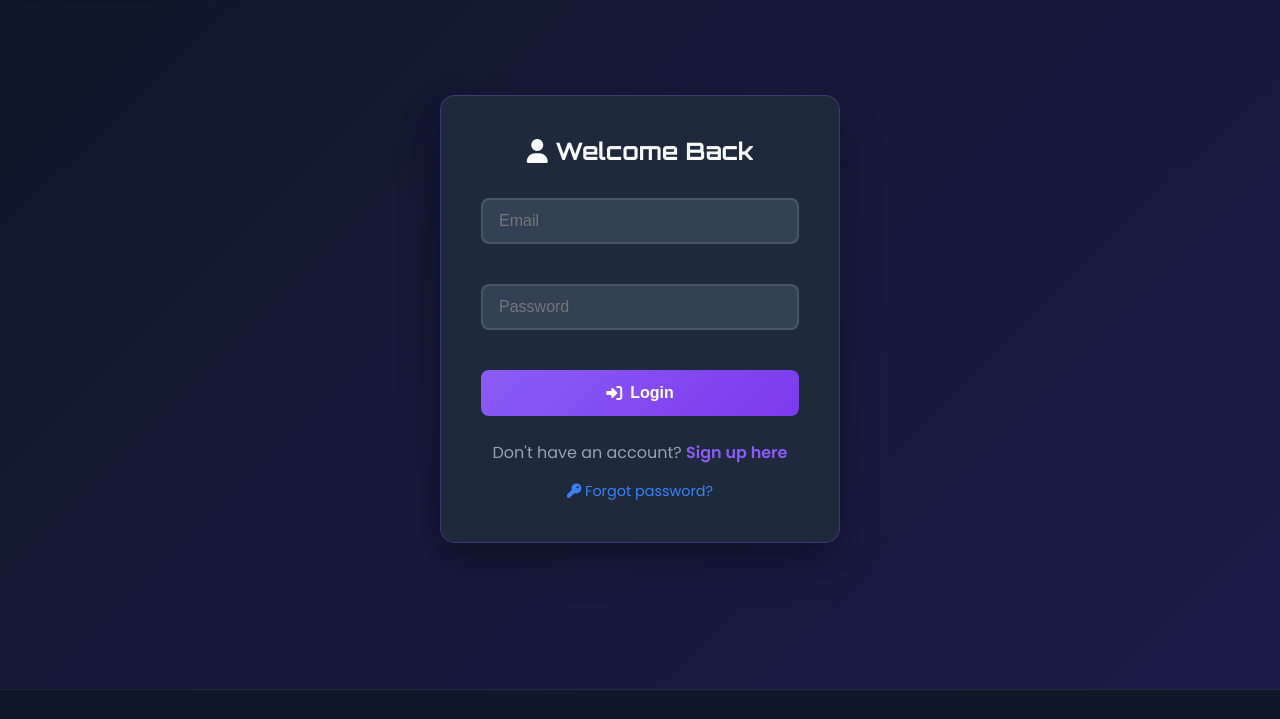
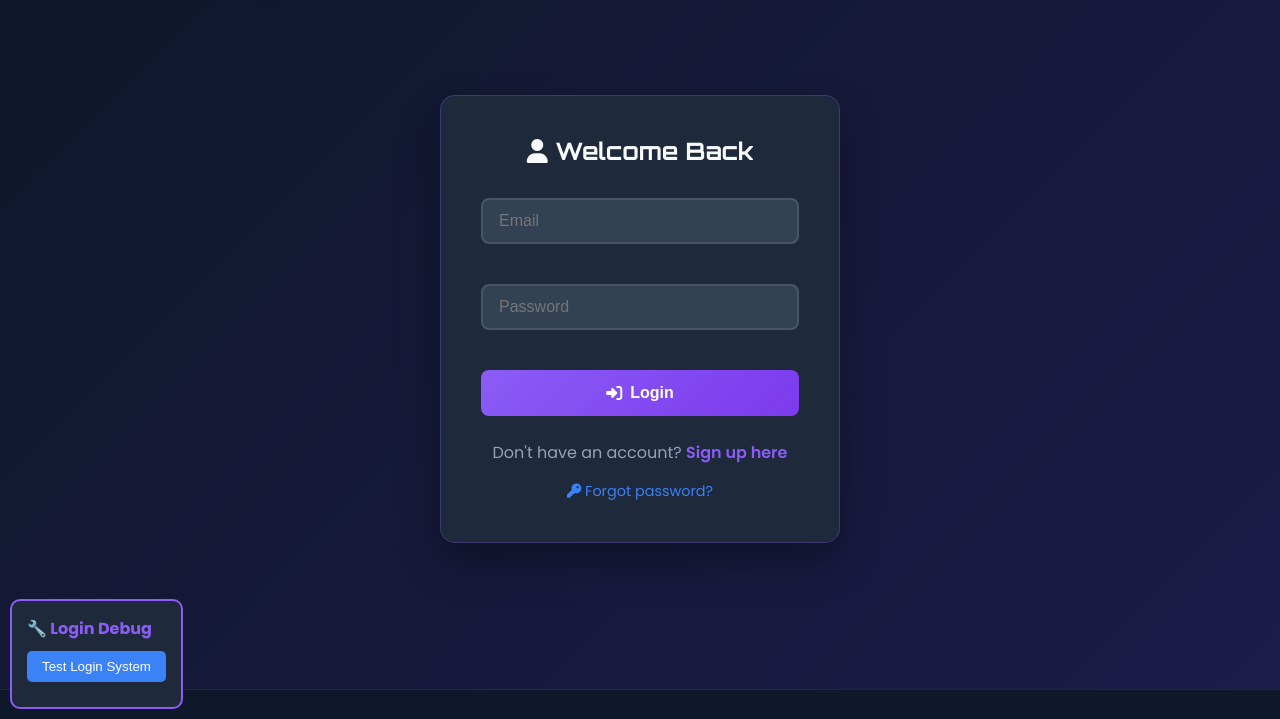
Before and after one commit to bhavyavashisth/gamesarc, a website: page login.html in a window 1280 px wide. Shown: the part 81-800 px from the top of the page. Drawn offline with Linux system fonts and the light colour scheme.

Commit message:
first commit

```diff
--- a/login.html
+++ b/login.html
@@ -197,7 +197,7 @@
             const success = await auth.login(email, password);
             if (success) {
                 setTimeout(() => {
-                    window.location.href = 'index.html';
+                    window.location.href = 'profile.html';
                 }, 1000);
             }
         }
@@ -251,5 +251,63 @@
         </div>
     </nav>
 </header>
+<!-- Debug Panel -->
+<div style="position: fixed; bottom: 10px; left: 10px; background: #1e293b; padding: 15px; border-radius: 10px; border: 2px solid #8b5cf6; z-index: 9999; max-width: 300px;">
+    <h4 style="color: #8b5cf6; margin-bottom: 10px;">🔧 Login Debug</h4>
+    <button onclick="debugLogin()" style="background: #3b82f6; color: white; border: none; padding: 8px 15px; border-radius: 5px; margin-bottom: 10px; cursor: pointer;">
+        Test Login System
+    </button>
+    <div id="debugResult" style="font-size: 12px; color: #94a3b8;"></div>
+</div>
+
+<script>
+function debugLogin() {
+    const result = document.getElementById('debugResult');
+    result.innerHTML = 'Testing...';
+
+    // Check 1: Are files loaded?
+    if (!window.GamesArcDB) {
+        result.innerHTML = '❌ gamesarc-db.js not loaded';
+        result.style.color = '#ef4444';
+        return;
+    }
+
+    if (!window.auth) {
+        result.innerHTML = '❌ auth.js not loaded';
+        result.style.color = '#ef4444';
+        return;
+    }
+
+    result.innerHTML += '<br>✅ Files loaded';
+
+    // Check 2: Test admin login directly
+    try {
+        // First, create admin if doesn't exist
+        const adminExists = GamesArcDB.users.find(u => u.email === 'admin@gamesarc.com');
+        if (!adminExists) {
+            GamesArcDB.registerUser({
+                username: 'admin',
+                email: 'admin@gamesarc.com',
+                password: 'admin123'
+            });
+            result.innerHTML += '<br>✅ Admin user created';
+        }
+
+        // Try to login
+        const { user } = GamesArcDB.loginUser('admin@gamesarc.com', 'admin123');
+        result.innerHTML += `<br>✅ Login works! User: ${user.username}`;
+        result.innerHTML += `<br>✅ Total users: ${GamesArcDB.users.length}`;
+        result.style.color = '#10b981';
+
+        // Clear the token for testing
+        localStorage.removeItem('auth_token');
+
+    } catch (error) {
+        result.innerHTML += `<br>❌ Login failed: ${error.message}`;
+        result.style.color = '#ef4444';
+        console.error('Debug error:', error);
+    }
+}
+</script>
 </body>
 </html>
```
